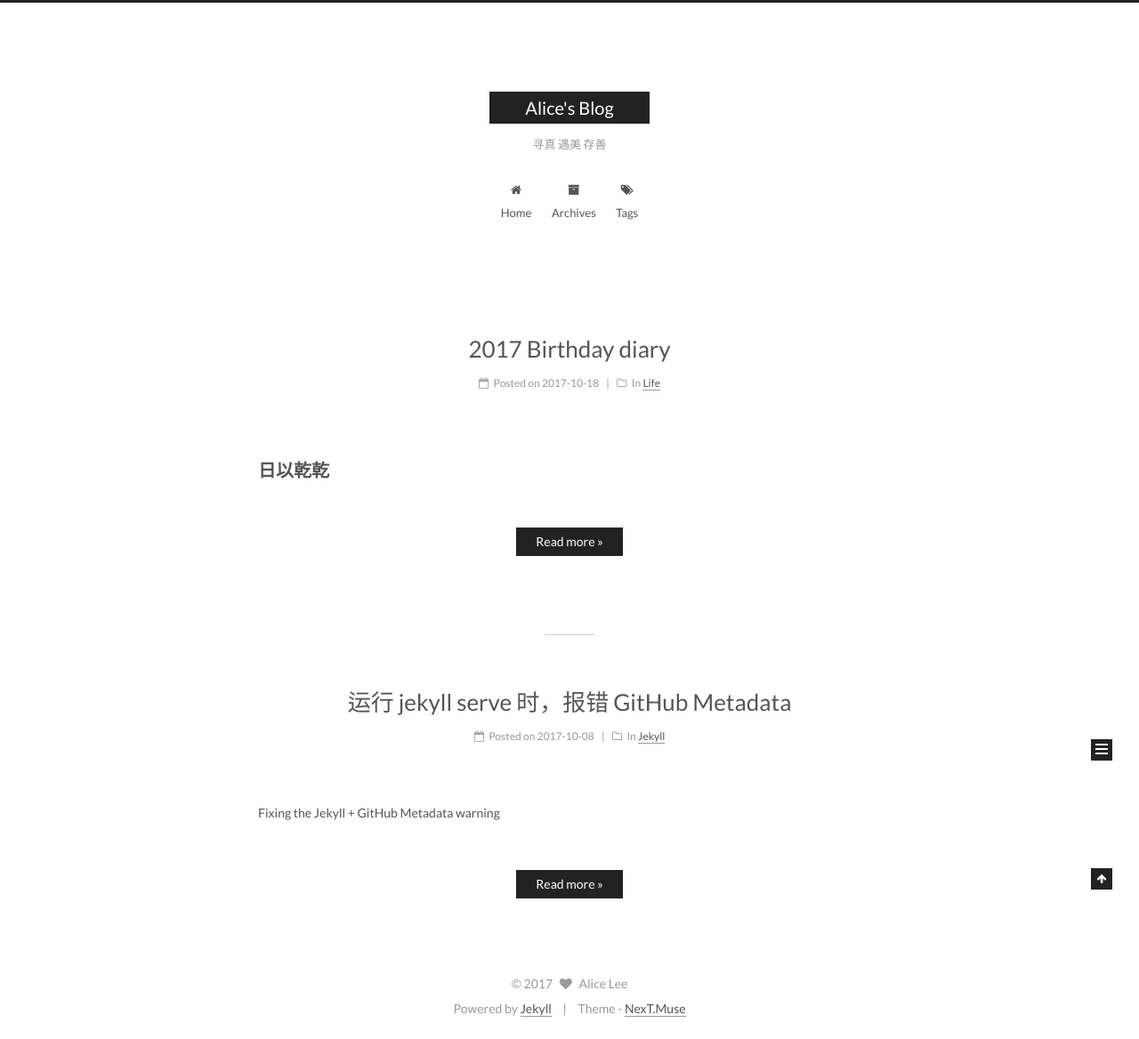
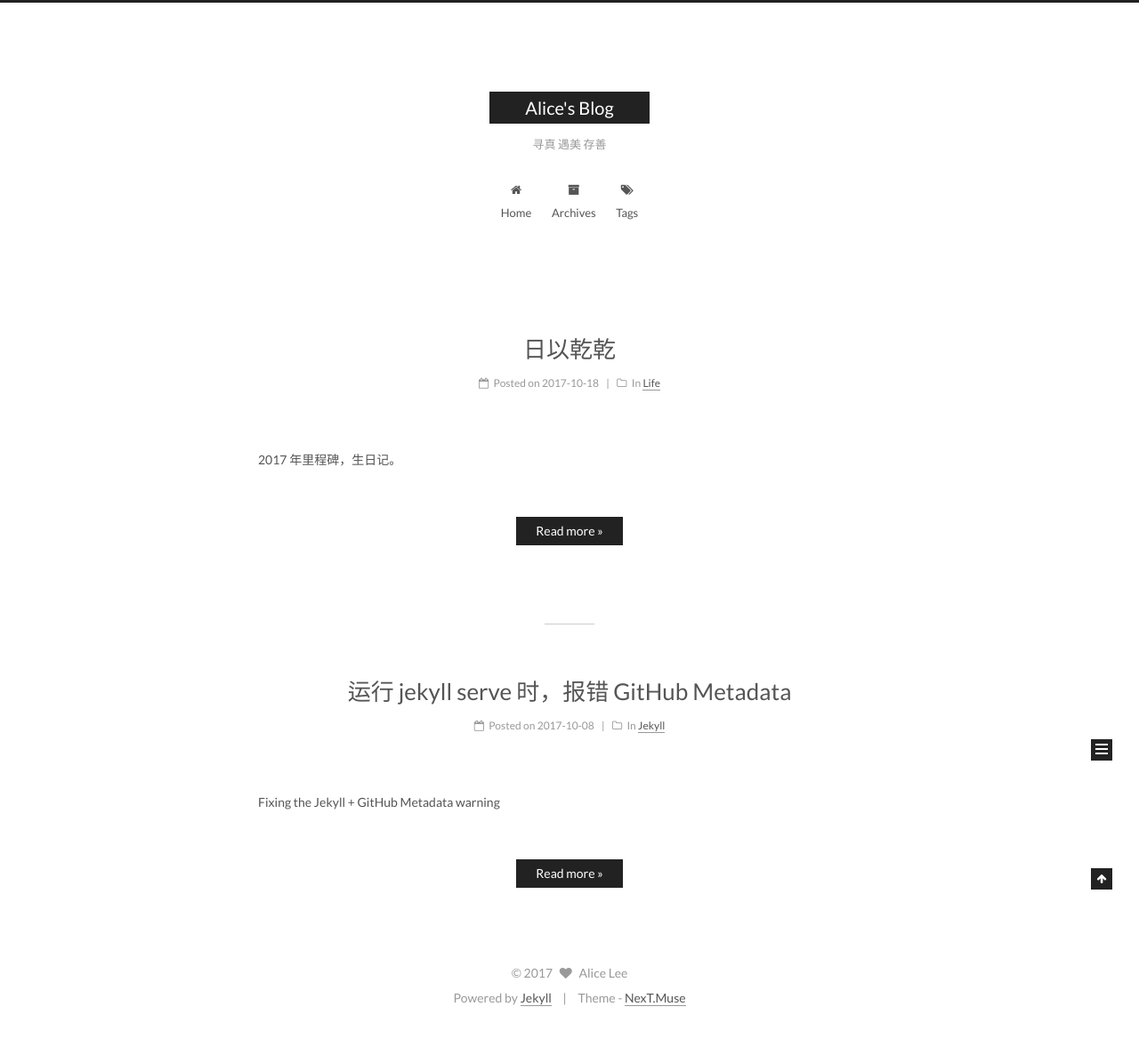
Before and after one commit to Miss-3278/Miss-3278.github.io, a Jekyll site: the page built from index.html, in a window 1280 px wide. Shown: the whole page at 89% size. Built offline with Jekyll 4.4.1, drawn with Linux system fonts in a browser that asks for light colours; the list of posts is cut into pages by our own code.

Commit message:
Modify the format

```diff
--- a/_posts/2017-10-18-brithday-dariy .md
+++ b/_posts/2017-10-18-brithday-dariy .md
@@ -1,11 +1,12 @@
 ---
-title: 2017 Birthday diary
+title: 日以乾乾
+description: 2017 年里程碑，生日记。
 date: 2017-10-18 22:06:30
-categories: Life
+categories:
+ - Life
 tags:
 ---
 
-## 日以乾乾
 
 > 《周易·乾》有云：“君子终日乾乾，夕惕，若厉，无咎。”
 >  2017 年里程碑，生日记。
```
